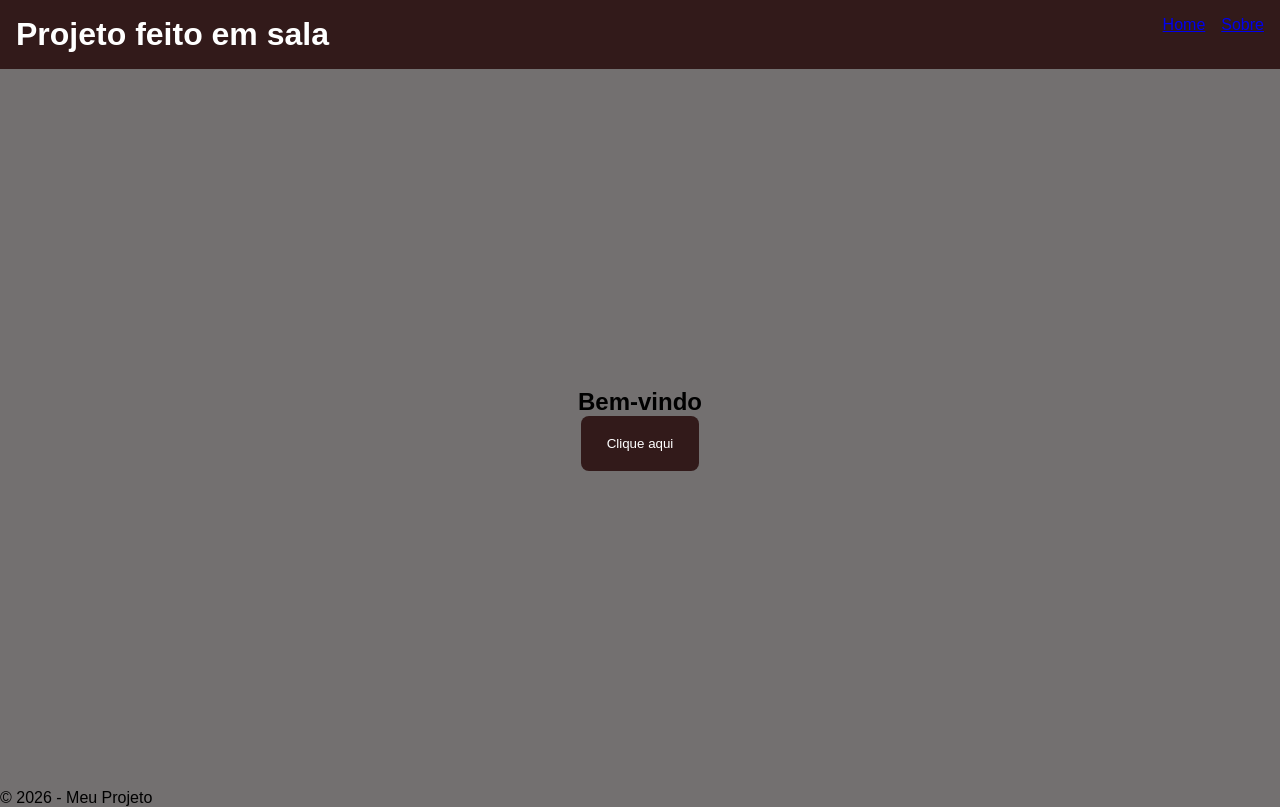
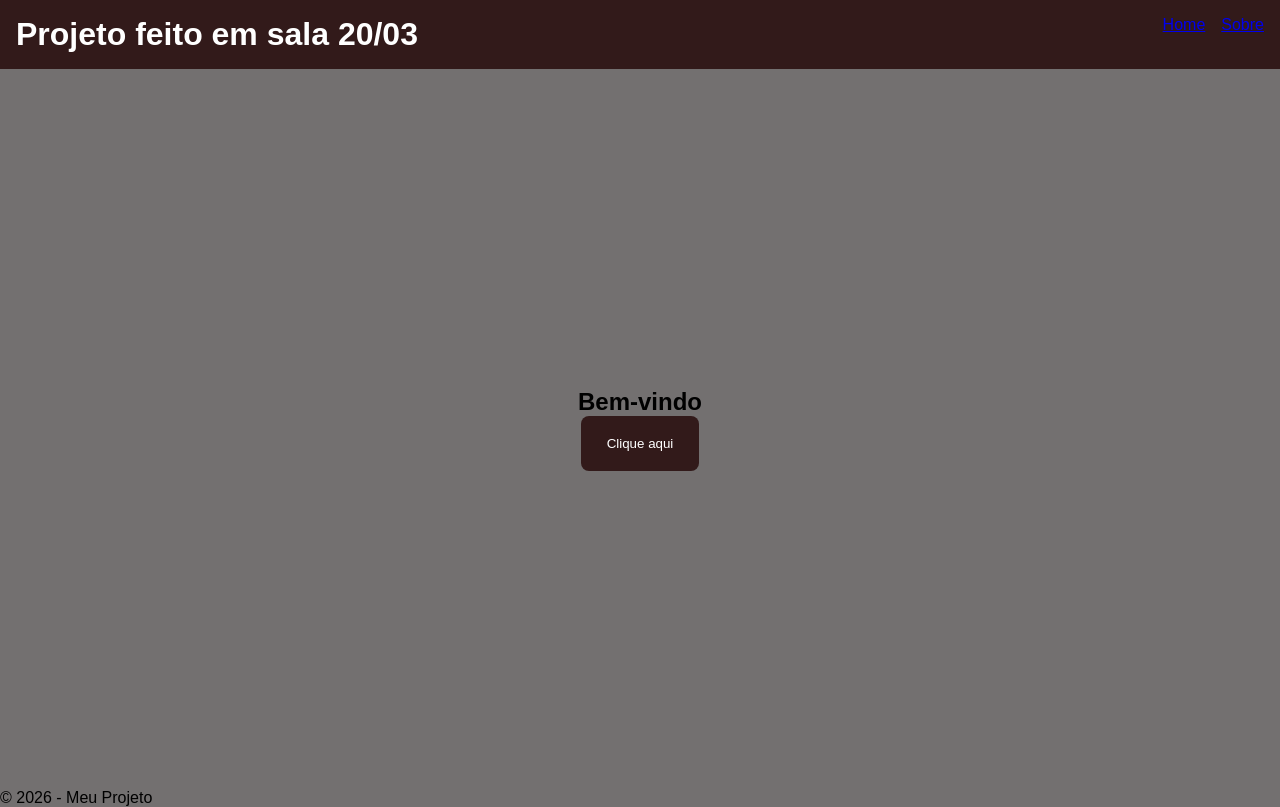
Before and after one commit to th14goLM/Exercicios-Faculdade-2026, a plain HTML site: page Front-End/Primeiro codigo/index.html in a window 1280 px wide. Drawn offline with Linux system fonts and the light colour scheme.

Commit message:
20/03 - atualizações

```diff
--- a/Front-End/Primeiro codigo/index.html
+++ b/Front-End/Primeiro codigo/index.html
@@ -13,7 +13,7 @@
 
 <body>
 <header class="header">
-    <h1 class="logo">Projeto feito em sala </h1>
+    <h1 class="logo">Projeto feito em sala 20/03 </h1>
     <nav>
         <ul class="menu">
             <li><a href="#">Home</a></li>
```
